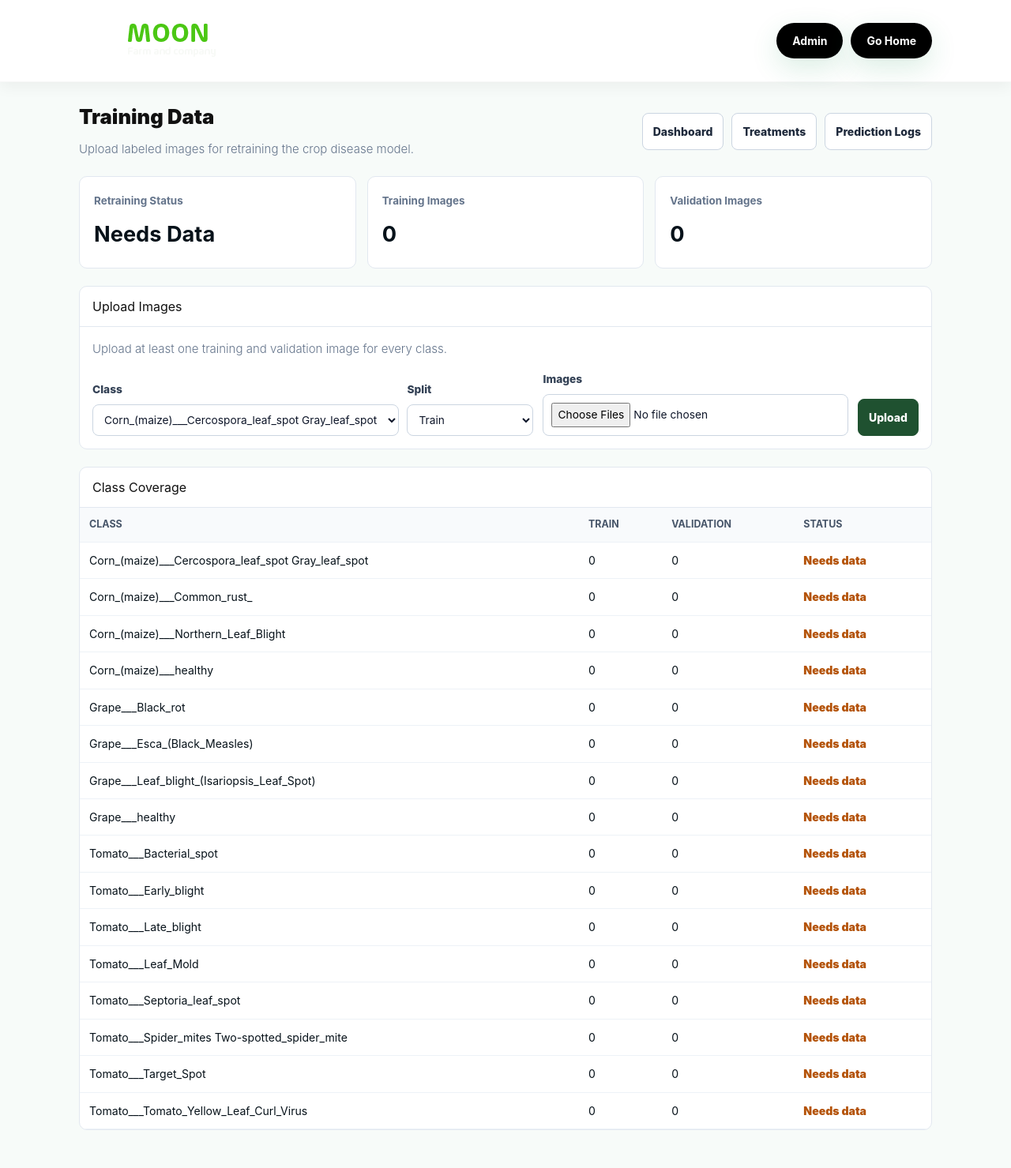
After one commit to BenDawgz/crop-disease-detection-webapp, a Flask app: page /admin/training-data in a window 1280 px wide. The commit adds this page. Shown: the whole page at 79% size. Run offline with Flask 2, Linux system fonts and the light colour scheme; the visitor is signed in with stand-in values (Sample User, id 1).

Commit message:
Add Railway retraining data management

```diff
--- a/app.py
+++ b/app.py
@@ -27,9 +27,11 @@ UPLOAD_FOLDER = BASE_DIR / 'static' / 'shots'
 INSTANCE_DIR = BASE_DIR / 'instance'
 DATABASE_PATH = Path(os.environ.get('DATABASE_PATH', INSTANCE_DIR / 'crop_admin.db'))
 RETRAIN_LOG_DIR = INSTANCE_DIR / 'retrain_logs'
+TRAINING_DATA_ROOT = Path(os.environ.get('TRAINING_DATA_ROOT', INSTANCE_DIR / 'training_data'))
+TRAINING_SCRIPT_PATH = Path(os.environ.get('TRAINING_SCRIPT_PATH', BASE_DIR / 'training' / 'train_model.py'))
 app.secret_key = os.environ.get('SECRET_KEY', 'dev-cropdisease-change-me')
 app.config['UPLOAD_FOLDER'] = str(UPLOAD_FOLDER)
-app.config['MAX_CONTENT_LENGTH'] = 16 * 1024 * 1024
+app.config['MAX_CONTENT_LENGTH'] = int(os.environ.get('MAX_CONTENT_LENGTH', 64 * 1024 * 1024))
 ALLOWED_EXTENSIONS = {'png', 'jpg', 'jpeg', 'gif'}
 ENABLE_CAMERA = os.environ.get('ENABLE_CAMERA', '').lower() in {'1', 'true', 'yes', 'on'}
 ADMIN_USERNAME = os.environ.get('ADMIN_USERNAME', 'admin')
@@ -39,6 +41,7 @@ ADMIN_PASSWORD = os.environ.get('ADMIN_PASSWORD', 'admin123')
 UPLOAD_FOLDER.mkdir(parents=True, exist_ok=True)
 DATABASE_PATH.parent.mkdir(parents=True, exist_ok=True)
 RETRAIN_LOG_DIR.mkdir(parents=True, exist_ok=True)
+TRAINING_DATA_ROOT.mkdir(parents=True, exist_ok=True)
 
 # Camera is disabled by default because hosted environments usually have no webcam.
 camera = None
@@ -125,7 +128,9 @@ def tasks():
 # ------------------------------
 # Model and Classes
 # ------------------------------
-MODEL_PATH = os.environ.get("MODEL_PATH", str(BASE_DIR / "best_model.h5"))
+BUNDLED_MODEL_PATH = Path(os.environ.get("BUNDLED_MODEL_PATH", BASE_DIR / "best_model.h5"))
+MODEL_PATH = Path(os.environ.get("MODEL_PATH", INSTANCE_DIR / "models" / "best_model.h5"))
+MODEL_PATH.parent.mkdir(parents=True, exist_ok=True)
 CONFIDENCE_THRESHOLD = 0.40  # 40%
 
 DEFAULT_CLASS_NAMES = [
@@ -298,9 +303,14 @@ def log_prediction(filename, label, confidence, treatment):
     except sqlite3.Error as e:
         print(f"Prediction log failed: {e}")
 
+def active_model_path():
+    if MODEL_PATH.exists():
+        return MODEL_PATH
+    return BUNDLED_MODEL_PATH
+
 def reload_model():
     global MODEL, MODEL_IMG_SIZE
-    loaded = load_model(MODEL_PATH)
+    loaded = load_model(str(active_model_path()))
     with MODEL_LOCK:
         MODEL = loaded
         MODEL_IMG_SIZE = _infer_model_img_size(MODEL, fallback=(224, 224))
@@ -318,12 +328,107 @@ def mark_retrain_job(job_id, status, message, finished=False):
                 (status, message, job_id)
             )
 
-def run_retrain_job(job_id, command, log_path):
+def ensure_training_dirs():
+    for split in ('train', 'val'):
+        for label in CLASS_NAMES:
+            (TRAINING_DATA_ROOT / 'dataset_split' / split / label).mkdir(parents=True, exist_ok=True)
+
+def count_training_images(directory):
+    if not directory.exists():
+        return 0
+    return sum(
+        1 for path in directory.iterdir()
+        if path.is_file() and allowed_file(path.name)
+    )
+
+def training_data_counts():
+    ensure_training_dirs()
+    rows = []
+    for label in CLASS_NAMES:
+        train_count = count_training_images(TRAINING_DATA_ROOT / 'dataset_split' / 'train' / label)
+        val_count = count_training_images(TRAINING_DATA_ROOT / 'dataset_split' / 'val' / label)
+        rows.append({'label': label, 'train': train_count, 'val': val_count})
+    return rows
+
+def dataset_counts_ready(counts):
+    return bool(counts) and all(row['train'] > 0 and row['val'] > 0 for row in counts)
+
+def local_main_folder_counts():
+    train_root = BASE_DIR / "Main_folder" / "dataset_split" / "train"
+    val_root = BASE_DIR / "Main_folder" / "dataset_split" / "val"
+    if not train_root.exists() or not val_root.exists():
+        return []
+    rows = []
+    for label in CLASS_NAMES:
+        rows.append({
+            'label': label,
+            'train': count_training_images(train_root / label),
+            'val': count_training_images(val_root / label),
+        })
+    return rows
+
+def retrain_source():
+    uploaded_counts = training_data_counts()
+    if dataset_counts_ready(uploaded_counts):
+        return {
+            'train_dir': TRAINING_DATA_ROOT / 'dataset_split' / 'train',
+            'val_dir': TRAINING_DATA_ROOT / 'dataset_split' / 'val',
+            'source': 'admin uploaded training data',
+            'counts': uploaded_counts,
+        }
+
+    local_counts = local_main_folder_counts()
+    if dataset_counts_ready(local_counts):
+        return {
+            'train_dir': BASE_DIR / "Main_folder" / "dataset_split" / "train",
+            'val_dir': BASE_DIR / "Main_folder" / "dataset_split" / "val",
+            'source': 'local Main_folder training data',
+            'counts': local_counts,
+        }
+    return None
+
+def retrain_status():
+    counts = training_data_counts()
+    source = retrain_source()
+    if not TRAINING_SCRIPT_PATH.exists():
+        return "Unavailable", "Training script is missing.", False, counts
+    if source:
+        return "Ready", f"Using {source['source']}.", True, counts
+    return (
+        "Needs Data",
+        "Upload at least one training and validation image for every class.",
+        False,
+        counts,
+    )
+
+def save_training_files(label, split, files):
+    if label not in CLASS_NAMES:
+        return 0, "Unknown crop disease class."
+    if split not in {'train', 'val'}:
+        return 0, "Unknown dataset split."
+
+    target_dir = TRAINING_DATA_ROOT / 'dataset_split' / split / label
+    target_dir.mkdir(parents=True, exist_ok=True)
+    saved = 0
+    for uploaded in files:
+        if not uploaded or not uploaded.filename:
+            continue
+        if not allowed_file(uploaded.filename):
+            continue
+        filename = unique_upload_name(uploaded.filename)
+        uploaded.save(target_dir / filename)
+        saved += 1
+    if saved == 0:
+        return 0, "No valid image files were uploaded."
+    return saved, f"Uploaded {saved} image(s) to {split} for {label}."
+
+def run_retrain_job(job_id, command, log_path, env, pending_model_path):
     try:
         with open(log_path, 'w', encoding='utf-8') as log_file:
             process = subprocess.run(
                 command,
                 cwd=str(BASE_DIR),
+                env=env,
                 stdout=log_file,
                 stderr=subprocess.STDOUT,
                 text=True,
@@ -332,17 +437,22 @@ def run_retrain_job(job_id, command, log_path):
         if process.returncode != 0:
             mark_retrain_job(job_id, "FAILED", f"Training exited with code {process.returncode}.", finished=True)
             return
+        pending_model = Path(pending_model_path)
+        if not pending_model.exists() or pending_model.stat().st_size < 1000000:
+            mark_retrain_job(job_id, "FAILED", "Training did not produce a valid model file.", finished=True)
+            return
+        pending_model.replace(MODEL_PATH)
         reload_model()
         mark_retrain_job(job_id, "SUCCESS", "Training completed and the model was reloaded.", finished=True)
     except Exception as e:
         mark_retrain_job(job_id, "FAILED", str(e), finished=True)
 
 def start_retrain_job():
-    script_path = BASE_DIR / "Main_folder" / "train_model.py"
-    train_dir = BASE_DIR / "Main_folder" / "dataset_split" / "train"
-    val_dir = BASE_DIR / "Main_folder" / "dataset_split" / "val"
-    if not script_path.exists() or not train_dir.exists() or not val_dir.exists():
-        return False, "Training files are not available in this environment."
+    if not TRAINING_SCRIPT_PATH.exists():
+        return False, "Training script is not available in this environment."
+    source = retrain_source()
+    if not source:
+        return False, "Training data is incomplete. Upload train and validation images for every class first."
 
     with get_db() as conn:
         active = conn.execute(
@@ -350,7 +460,18 @@ def start_retrain_job():
         ).fetchone()
         if active:
             return False, f"Retraining job #{active['id']} is already running."
-        command = [sys.executable, str(script_path)]
+        pending_model_path = MODEL_PATH.with_name("best_model.pending.h5")
+        env = os.environ.copy()
+        env.update({
+            "TRAIN_DIR": str(source['train_dir']),
+            "VAL_DIR": str(source['val_dir']),
+            "MODEL_OUTPUT": str(pending_model_path),
+            "CLASS_INDICES_OUTPUT": str(INSTANCE_DIR / "class_indices.json"),
+            "TRAINING_HISTORY_OUTPUT": str(RETRAIN_LOG_DIR / "training_history.pkl"),
+            "RETRAIN_EPOCHS": os.environ.get("RETRAIN_EPOCHS", "10"),
+            "RETRAIN_BATCH_SIZE": os.environ.get("RETRAIN_BATCH_SIZE", "16"),
+        })
+        command = [sys.executable, str(TRAINING_SCRIPT_PATH)]
         log_path = RETRAIN_LOG_DIR / f"retrain_{datetime.now(timezone.utc).strftime('%Y%m%d_%H%M%S')}.log"
         cursor = conn.execute(
             """
@@ -363,7 +484,7 @@ def start_retrain_job():
 
     thread = threading.Thread(
         target=run_retrain_job,
-        args=(job_id, command, str(log_path)),
+        args=(job_id, command, str(log_path), env, str(pending_model_path)),
         daemon=True
     )
     thread.start()
@@ -389,9 +510,10 @@ def _infer_model_img_size(model, fallback=(224, 224)):
     return fallback
 
 try:
-    MODEL = load_model(MODEL_PATH)
+    startup_model_path = active_model_path()
+    MODEL = load_model(str(startup_model_path))
     MODEL_IMG_SIZE = _infer_model_img_size(MODEL, fallback=(224, 224))
-    print(f"Loaded model: {MODEL_PATH}")
+    print(f"Loaded model: {startup_model_path}")
     print(f"Inferred model input size: {MODEL_IMG_SIZE}")
 except Exception as e:
     MODEL = None
@@ -591,18 +713,46 @@ def admin_dashboard():
             LIMIT 5
             """
         ).fetchall()
-    retrain_available = (
-        (BASE_DIR / "Main_folder" / "train_model.py").exists()
-        and (BASE_DIR / "Main_folder" / "dataset_split" / "train").exists()
-        and (BASE_DIR / "Main_folder" / "dataset_split" / "val").exists()
-    )
+    retrain_status_label, retrain_status_message, retrain_available, training_counts = retrain_status()
+    total_train = sum(row['train'] for row in training_counts)
+    total_val = sum(row['val'] for row in training_counts)
     return render_template(
         'admin_dashboard.html',
         treatment_count=treatment_count,
         prediction_count=prediction_count,
         recent_logs=recent_logs,
         retrain_jobs=retrain_jobs,
-        retrain_available=retrain_available
+        retrain_available=retrain_available,
+        retrain_status_label=retrain_status_label,
+        retrain_status_message=retrain_status_message,
+        training_counts=training_counts,
+        total_train=total_train,
+        total_val=total_val
+    )
+
+@app.route('/admin/training-data', methods=['GET', 'POST'])
+@admin_required
+def admin_training_data():
+    if request.method == 'POST':
+        label = request.form.get('label', '')
+        split = request.form.get('split', '')
+        files = request.files.getlist('files')
+        _saved, message = save_training_files(label, split, files)
+        flash(message)
+        return redirect(url_for('admin_training_data'))
+
+    retrain_status_label, retrain_status_message, retrain_available, counts = retrain_status()
+    total_train = sum(row['train'] for row in counts)
+    total_val = sum(row['val'] for row in counts)
+    return render_template(
+        'admin_training_data.html',
+        class_names=CLASS_NAMES,
+        counts=counts,
+        retrain_status_label=retrain_status_label,
+        retrain_status_message=retrain_status_message,
+        retrain_available=retrain_available,
+        total_train=total_train,
+        total_val=total_val
     )
 
 @app.route('/admin/treatments', methods=['GET', 'POST'])
--- /dev/null
+++ b/templates/admin_training_data.html
@@ -0,0 +1,116 @@
+{% extends 'base.html' %}
+{% block title %}Training Data{% endblock title %}
+{% block body %}
+<style>
+  .admin-page { font-family: Inter, system-ui, sans-serif; display: grid; gap: 22px; }
+  .admin-top { display: flex; align-items: center; justify-content: space-between; gap: 16px; flex-wrap: wrap; }
+  .admin-title h2 { margin: 0 0 4px; font-size: 1.6rem; font-weight: 900; }
+  .admin-title p { margin: 0; color: #64748b; }
+  .admin-nav { display: flex; gap: 10px; flex-wrap: wrap; }
+  .admin-link, .admin-btn { border: 1px solid #cbd5e1; border-radius: 8px; padding: 10px 13px; background: #fff; color: #1e293b; font-weight: 800; text-decoration: none; cursor: pointer; }
+  .admin-btn.primary, .admin-link.primary { background: #1f5130; border-color: #1f5130; color: #fff; }
+  .stats { display: grid; grid-template-columns: repeat(3, minmax(0, 1fr)); gap: 14px; }
+  .stat { background: #fff; border: 1px solid #e2e8f0; border-radius: 10px; padding: 18px; }
+  .stat span { display: block; color: #64748b; font-size: 0.84rem; font-weight: 700; }
+  .stat strong { display: block; font-size: 1.7rem; margin-top: 6px; }
+  .panel { background: #fff; border: 1px solid #e2e8f0; border-radius: 10px; overflow: hidden; }
+  .panel h3 { margin: 0; padding: 15px 16px; font-size: 1rem; border-bottom: 1px solid #e2e8f0; }
+  .panel-body { padding: 16px; display: grid; gap: 14px; }
+  .form-grid { display: grid; grid-template-columns: minmax(220px, 1fr) 160px minmax(220px, 1fr) auto; gap: 12px; align-items: end; }
+  label { display: grid; gap: 6px; color: #334155; font-size: 0.86rem; font-weight: 800; }
+  select, input[type="file"] { border: 1px solid #cbd5e1; border-radius: 8px; padding: 10px; background: #fff; color: #0f172a; }
+  table { width: 100%; border-collapse: collapse; }
+  th, td { text-align: left; border-bottom: 1px solid #edf2f7; padding: 10px 12px; font-size: 0.88rem; vertical-align: top; }
+  th { background: #f8fafc; color: #475569; font-size: 0.78rem; text-transform: uppercase; }
+  .flash-list { display: grid; gap: 8px; }
+  .flash-item { border: 1px solid #bbf7d0; background: #f0fdf4; color: #166534; border-radius: 8px; padding: 10px 12px; font-size: 0.9rem; }
+  .muted { color: #64748b; }
+  .status-ready { color: #166534; font-weight: 900; }
+  .status-missing { color: #b45309; font-weight: 900; }
+  @media (max-width: 860px) {
+    .stats, .form-grid { grid-template-columns: 1fr; }
+  }
+</style>
+
+<section class="admin-page">
+  <div class="admin-top">
+    <div class="admin-title">
+      <h2>Training Data</h2>
+      <p>Upload labeled images for retraining the crop disease model.</p>
+    </div>
+    <div class="admin-nav">
+      <a class="admin-link" href="{{ url_for('admin_dashboard') }}">Dashboard</a>
+      <a class="admin-link" href="{{ url_for('admin_treatments') }}">Treatments</a>
+      <a class="admin-link" href="{{ url_for('admin_logs') }}">Prediction Logs</a>
+    </div>
+  </div>
+
+  {% with messages = get_flashed_messages() %}
+    {% if messages %}
+      <div class="flash-list">
+        {% for message in messages %}
+          <div class="flash-item">{{ message }}</div>
+        {% endfor %}
+      </div>
+    {% endif %}
+  {% endwith %}
+
+  <div class="stats">
+    <div class="stat"><span>Retraining Status</span><strong>{{ retrain_status_label }}</strong></div>
+    <div class="stat"><span>Training Images</span><strong>{{ total_train }}</strong></div>
+    <div class="stat"><span>Validation Images</span><strong>{{ total_val }}</strong></div>
+  </div>
+
+  <div class="panel">
+    <h3>Upload Images</h3>
+    <div class="panel-body">
+      <p class="muted" style="margin: 0;">{{ retrain_status_message }}</p>
+      <form class="form-grid" method="POST" enctype="multipart/form-data" action="{{ url_for('admin_training_data') }}">
+        <label>
+          Class
+          <select name="label" required>
+            {% for label in class_names %}
+              <option value="{{ label }}">{{ label }}</option>
+            {% endfor %}
+          </select>
+        </label>
+        <label>
+          Split
+          <select name="split" required>
+            <option value="train">Train</option>
+            <option value="val">Validation</option>
+          </select>
+        </label>
+        <label>
+          Images
+          <input type="file" name="files" accept="image/*" multiple required>
+        </label>
+        <button class="admin-btn primary" type="submit">Upload</button>
+      </form>
+    </div>
+  </div>
+
+  <div class="panel">
+    <h3>Class Coverage</h3>
+    <table>
+      <thead><tr><th>Class</th><th>Train</th><th>Validation</th><th>Status</th></tr></thead>
+      <tbody>
+        {% for row in counts %}
+          <tr>
+            <td>{{ row.label }}</td>
+            <td>{{ row.train }}</td>
+            <td>{{ row.val }}</td>
+            <td>
+              {% if row.train > 0 and row.val > 0 %}
+                <span class="status-ready">Ready</span>
+              {% else %}
+                <span class="status-missing">Needs data</span>
+              {% endif %}
+            </td>
+          </tr>
+        {% endfor %}
+      </tbody>
+    </table>
+  </div>
+</section>
+{% endblock body %}
```
Also changed, not shown: templates/admin_dashboard.html (+7 -3 lines), training/train_model.py (added, +117 -0 lines).
